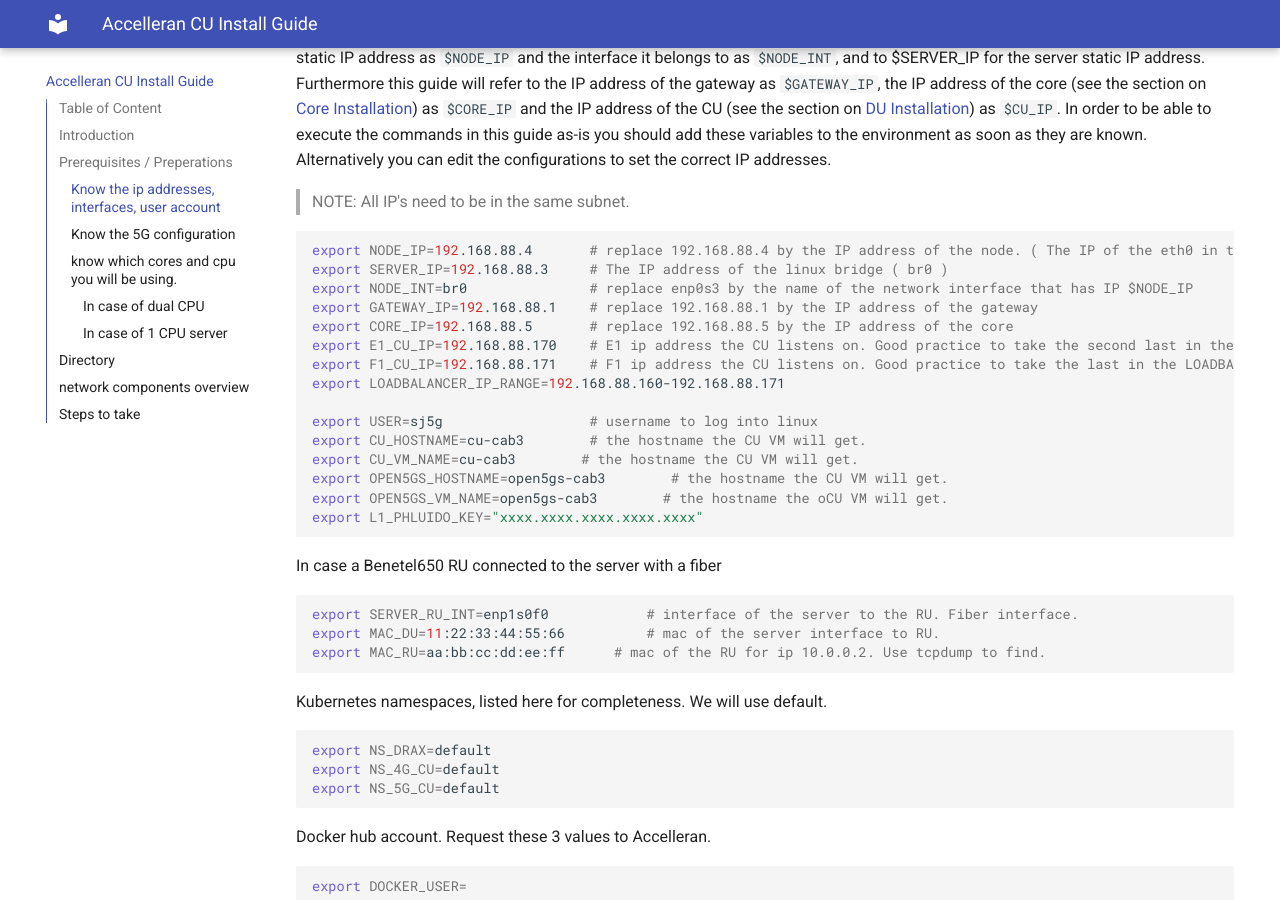
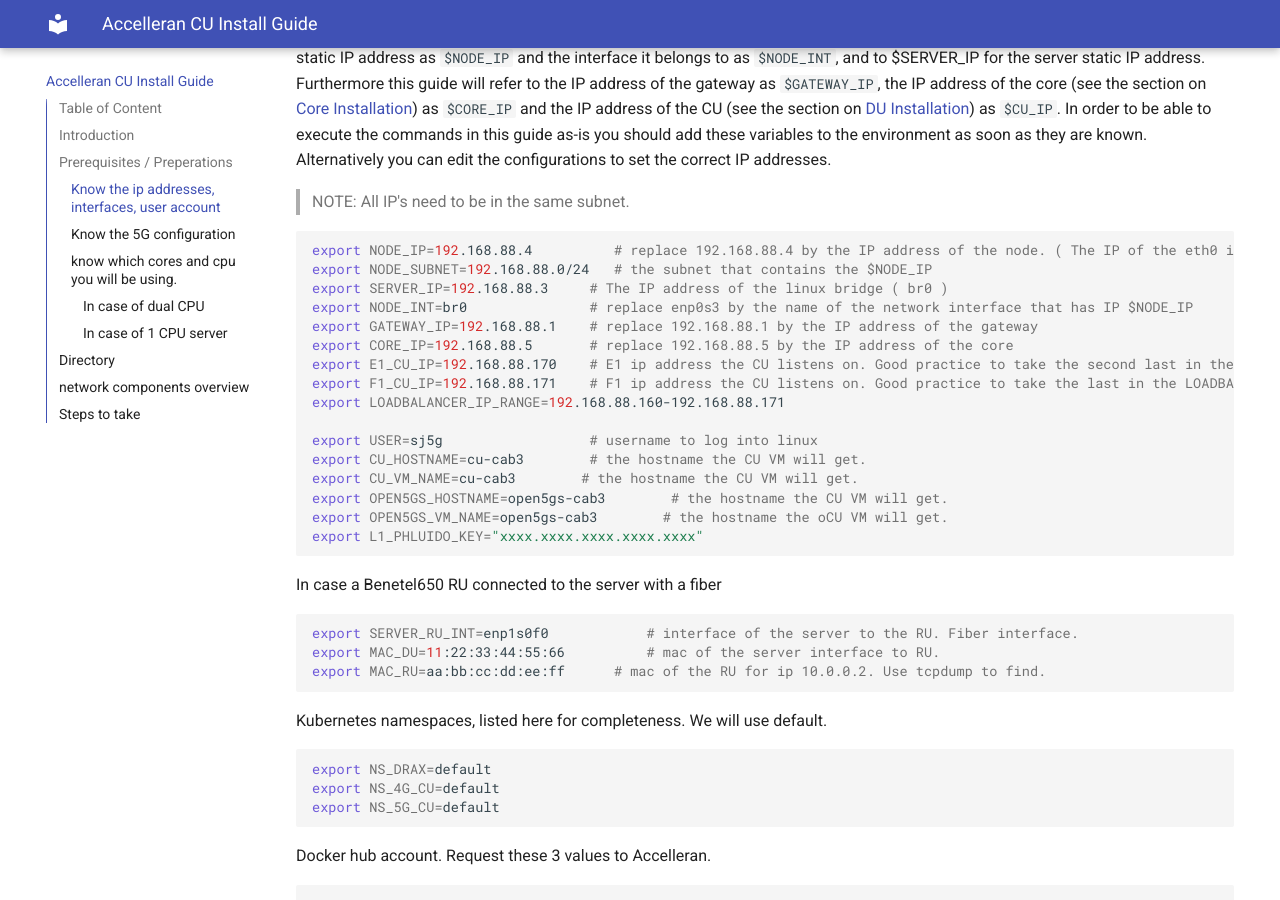
Before and after one commit to accelleran/drax-docs, an MkDocs documentation site: the page built from docs/index.md, in a window 1280 px wide and 900 px high, scrolled down 2378 px. Built offline with MkDocs 1.6.1 and Material for MkDocs 9.7.7, drawn with Linux system fonts in a browser that asks for light colours; the version menu is left out.

Commit message:
Update index.md

````diff
--- a/docs/index.md
+++ b/docs/index.md
@@ -76,7 +76,8 @@ Alternatively you can edit the configurations to set the correct IP addresses.
 > NOTE: All IP's need to be in the same subnet.
 
 ``` bash
-export NODE_IP=192.168.88.4       # replace 192.168.88.4 by the IP address of the node. ( The IP of the eth0 in the CU VM )
+export NODE_IP=192.168.88.4          # replace 192.168.88.4 by the IP address of the node. ( The IP of the eth0 in the CU VM )
+export NODE_SUBNET=192.168.88.0/24   # the subnet that contains the $NODE_IP
 export SERVER_IP=192.168.88.3     # The IP address of the linux bridge ( br0 )
 export NODE_INT=br0               # replace enp0s3 by the name of the network interface that has IP $NODE_IP
 export GATEWAY_IP=192.168.88.1    # replace 192.168.88.1 by the IP address of the gateway
````
